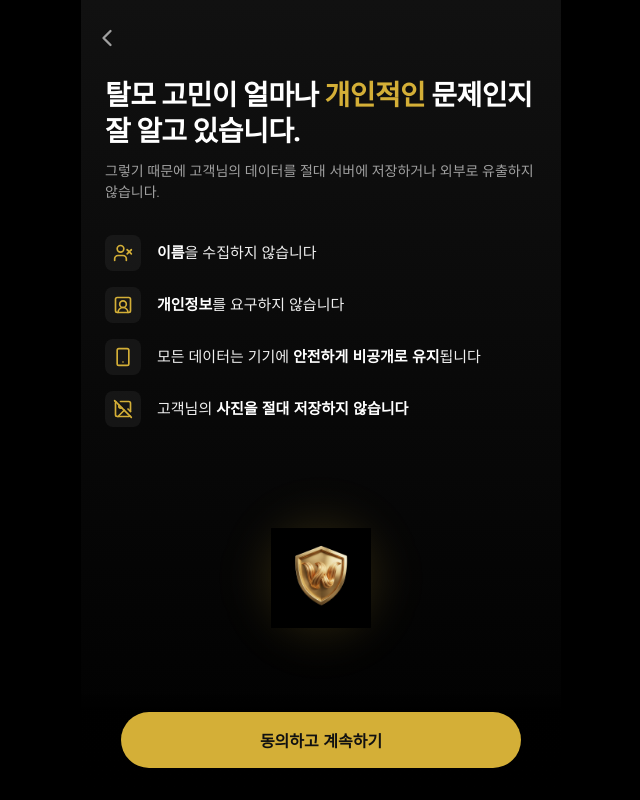
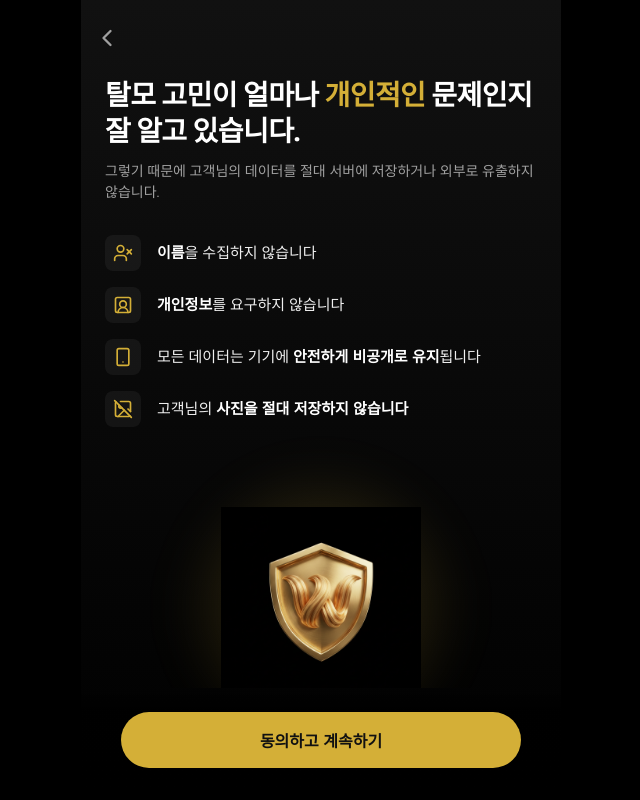
Before and after one commit to ajwei0508-cpu/wealthyhair, a React (Vite) app: page / in a window 1280 px wide. Both pictures are taken after a click on the button "시작하기". Shown: the whole page, without its empty margins (319-959 px from the left). Built offline with nearby package versions, Linux system fonts and the light colour scheme; a web font is replaced by a local one.

Commit message:
style: enlarge PrivacyView logo, blend bg, remove purple

```diff
--- a/src/components/PrivacyView.css
+++ b/src/components/PrivacyView.css
@@ -5,7 +5,7 @@
   flex-direction: column;
   justify-content: space-between;
   height: 100vh;
-  background: linear-gradient(180deg, #111111 0%, #1d1130 100%);
+  background: linear-gradient(180deg, #111111 0%, #000000 100%);
   color: #ffffff;
   font-family: var(--font-sans);
   overflow: hidden;
@@ -111,8 +111,8 @@
 
 .pv-shield-glow {
   position: absolute;
-  width: 150px;
-  height: 150px;
+  width: 300px;
+  height: 300px;
   background: radial-gradient(circle, rgba(212, 175, 55, 0.3) 0%, rgba(0,0,0,0) 70%);
   filter: blur(20px);
 }
@@ -139,7 +139,7 @@
   padding: 24px 20px 32px;
   display: flex;
   justify-content: center;
-  background: linear-gradient(180deg, transparent 0%, rgba(29, 17, 48, 0.9) 20%, #1d1130 100%);
+  background: linear-gradient(180deg, transparent 0%, rgba(0, 0, 0, 0.9) 20%, #000000 100%);
 }
 
 .pv-continue-btn {
--- a/src/components/PrivacyView.jsx
+++ b/src/components/PrivacyView.jsx
@@ -53,7 +53,7 @@ const PrivacyView = ({ onBack, onContinue }) => {
         <div className="pv-shield-container">
           <div className="pv-shield-glow"></div>
           <div className="pv-shield-icon-wrapper" style={{ border: 'none', background: 'transparent' }}>
-             <img src="/logo.png" alt="보안 로고" style={{ width: '100px', height: '100px', objectFit: 'contain' }} />
+             <img src="/logo.png" alt="보안 로고" style={{ width: '200px', height: '200px', objectFit: 'contain', mixBlendMode: 'screen' }} />
           </div>
         </div>
       </div>
```
